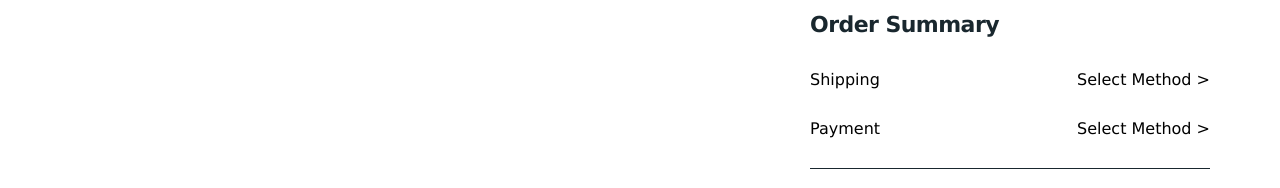
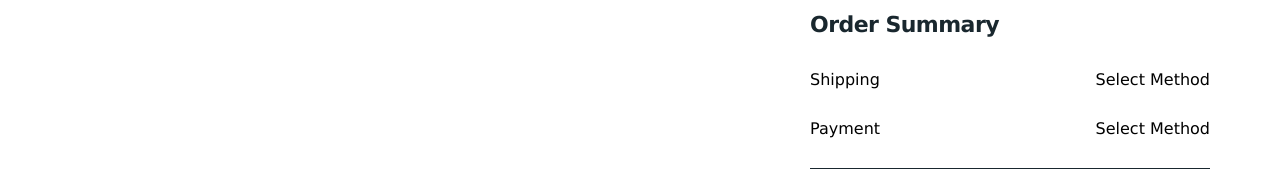
Before and after one commit to muhammed0405/Books, a React (Create React App) app: page /cart in a window 1280 px wide. Shown: the part 201-389 px from the top of the page. Built offline with nearby package versions, Linux system fonts and the light colour scheme.

Commit message:
style fixed

```diff
--- a/src/Pages/Cart/index.js
+++ b/src/Pages/Cart/index.js
@@ -124,12 +124,12 @@ const Cart = ({ dark, updateTotal }) => {
 								<div className="details">
 									<div className="shipping">
 										<p>Shipping</p>
-										<p>Select Method ></p>
+										<p>Select Method </p>
 									</div>
 
 									<div className="payment">
 										<p>Payment</p>
-										<p>Select Method ></p>
+										<p>Select Method</p>
 									</div>
 
 									<div className="total">
```
